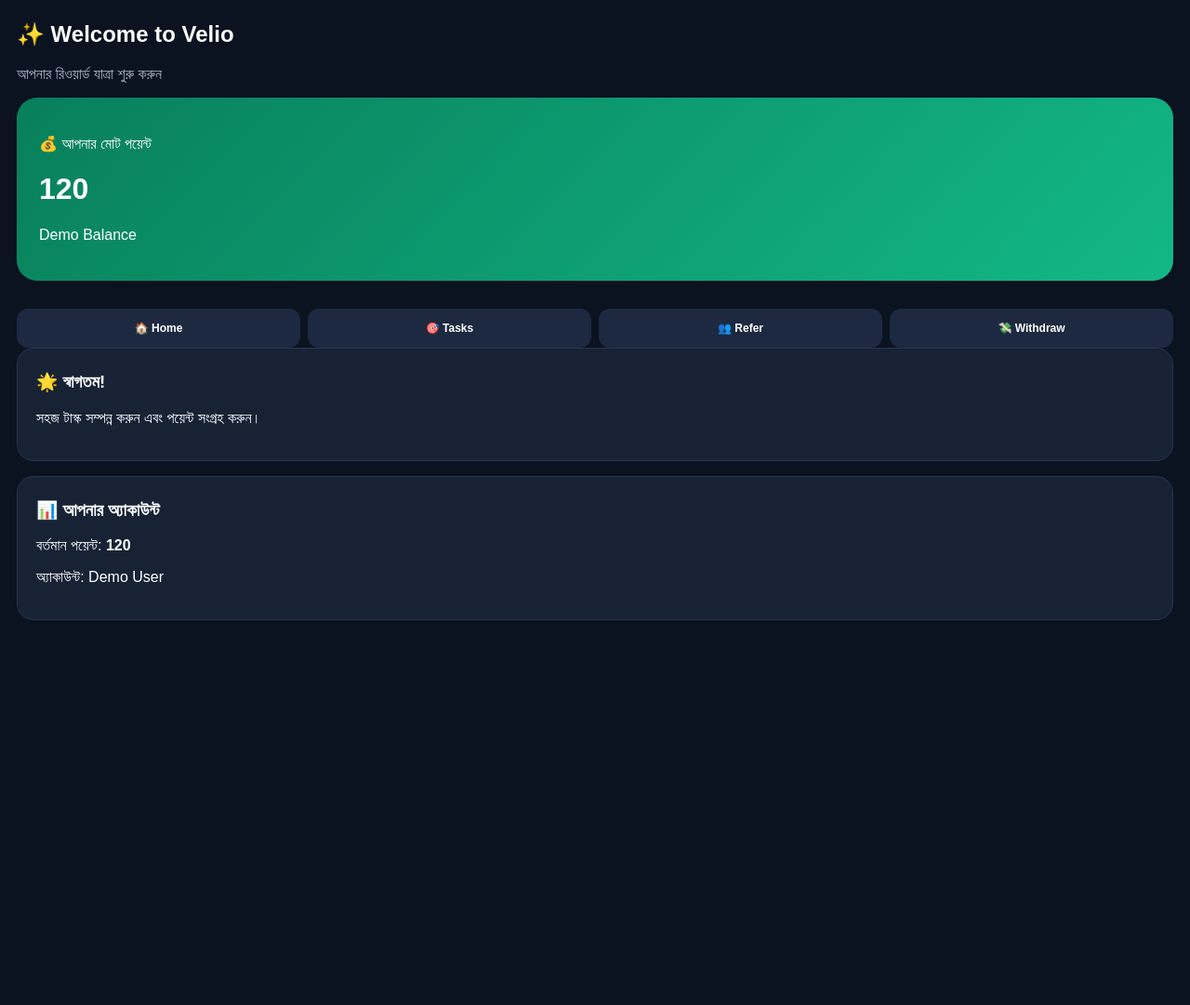
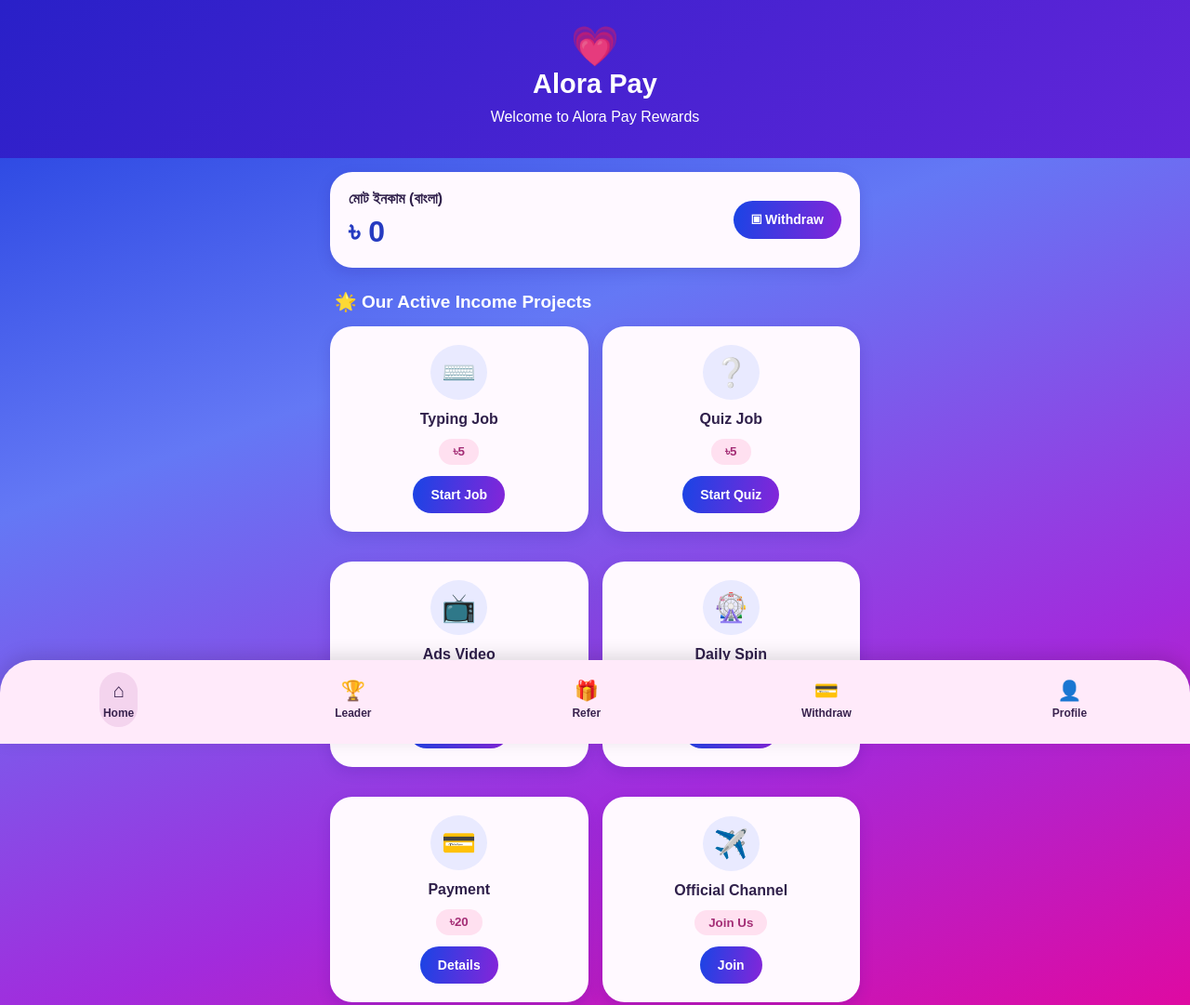
Before and after one commit to alorapay/Mini-App, a plain HTML site: page index.html in a window 1280 px wide. Shown: the top 1081 px of the page at 93% size. Before the commit the page ends 800 px from the top, so only its background shows below. Drawn offline with Linux system fonts and the light colour scheme.

Commit message:
Update index.html

```diff
--- a/index.html
+++ b/index.html
@@ -1,128 +1,223 @@
+
 <!DOCTYPE html>
 <html lang="bn">
 <head>
 <meta charset="UTF-8">
 <meta name="viewport" content="width=device-width, initial-scale=1.0">
-<title>Mini App</title>
+<title>Alora Pay</title>
 <style>
 *{box-sizing:border-box}
 body{
- margin:0;background:#0b1220;color:#fff;
- font-family:Arial,sans-serif;padding:18px;
+ margin:0;font-family:Arial,sans-serif;color:#30204b;
+ background:linear-gradient(160deg,#1837dc,#6478f5,#a22bdc,#f00091);
+ min-height:100vh;padding-bottom:95px;
 }
+header{
+ text-align:center;padding:25px 15px 35px;
+ color:white;background:linear-gradient(140deg,#2920c8,#6325d9);
+}
+header h1{margin:0;font-size:29px}
+header p{margin:10px 0 0}
+.container{padding:15px;max-width:600px;margin:auto}
 .card{
- background:#172235;border:1px solid #263650;
- border-radius:18px;padding:20px;margin-bottom:16px;
+ background:#fff9ff;border-radius:24px;
+ padding:20px;margin-bottom:17px;
+ box-shadow:0 5px 15px #24108025;
 }
 .balance{
- background:linear-gradient(135deg,#087f5b,#13b887);
- border-radius:22px;padding:24px;margin-bottom:20px;
+ display:flex;align-items:center;justify-content:space-between;
+ gap:10px;
 }
+.amount{font-size:32px;font-weight:bold;color:#263bc1;margin-top:8px}
 button{
- background:#12b981;color:#fff;border:0;
- padding:14px;border-radius:12px;font-weight:bold;
- width:100%;margin-top:10px;
+ border:0;border-radius:30px;padding:12px 19px;
+ background:linear-gradient(100deg,#1944e5,#8525d9);
+ color:white;font-weight:bold;font-size:14px;
 }
-.nav{
- display:grid;grid-template-columns:repeat(4,1fr);
- gap:8px;margin-top:18px;
+h3{margin:5px 0 17px}
+.section-title{color:white;font-size:19px;margin:25px 5px 15px}
+.grid{
+ display:grid;grid-template-columns:1fr 1fr;gap:15px;
 }
-.nav button{background:#1c2940;font-size:12px}
-h2,h3{margin-top:5px}
-.small{color:#aab7ca}
+.task{
+ text-align:center;min-height:150px;
+ display:flex;flex-direction:column;align-items:center;
+ justify-content:center;gap:12px;
+}
+.task .emoji{font-size:30px;background:#e9eaff;padding:12px;border-radius:50%}
+.task small{
+ background:#ffe0f0;color:#a42d75;padding:6px 15px;
+ border-radius:20px;font-weight:bold;
+}
 .page{display:none}
 .page.active{display:block}
+.bottom{
+ position:fixed;bottom:0;left:0;width:100%;
+ background:#ffeafa;border-radius:35px 35px 0 0;
+ display:flex;justify-content:space-around;
+ padding:13px 3px 18px;box-shadow:0 -5px 20px #0002;
+}
+.bottom button{
+ background:transparent;color:#39234e;
+ padding:8px 4px;font-size:12px;
+ display:flex;flex-direction:column;gap:5px;align-items:center;
+}
+.bottom button.active{background:#f4d4ee;border-radius:25px}
+.bottom span{font-size:21px}
 input{
- width:100%;padding:14px;border-radius:10px;
- border:1px solid #34445e;background:#0d1728;
- color:white;margin-top:10px;
+ width:100%;padding:14px;border:1px solid #ddd;
+ border-radius:14px;margin:10px 0;font-size:15px;
 }
+.info{text-align:center;color:#786a86;font-size:13px}
 </style>
 </head>
 <body>
 
-<h2>✨ Welcome to Velio</h2>
-<p class="small">আপনার রিওয়ার্ড যাত্রা শুরু করুন</p>
+<header>
+ <div style="font-size:42px">💗</div>
+ <h1>Alora Pay</h1>
+ <p>Welcome to Alora Pay Rewards</p>
+</header>
 
-<div class="balance">
-<p>💰 আপনার মোট পয়েন্ট</p>
-<h1 id="bal">120</h1>
-<p>Demo Balance</p>
+<div class="container">
+
+<div class="card balance">
+ <div>
+  <b>মোট ইনকাম (বাংলা)</b>
+  <div class="amount">৳ <span id="balance">0</span></div>
  </div>
-
-<div class="nav">
-<button onclick="show('home')">🏠 Home</button>
-<button onclick="show('tasks')">🎯 Tasks</button>
-<button onclick="show('refer')">👥 Refer</button>
-<button onclick="show('withdraw')">💸 Withdraw</button>
+ <button onclick="showPage('withdraw')">▣ Withdraw</button>
 </div>
 
 <div id="home" class="page active">
-<div class="card">
-<h3>🌟 স্বাগতম!</h3>
-<p>সহজ টাস্ক সম্পন্ন করুন এবং পয়েন্ট সংগ্রহ করুন।</p>
+ <h3 class="section-title">🌟 Our Active Income Projects</h3>
+ <div class="grid">
+  <div class="card task">
+   <div class="emoji">⌨️</div>
+   <b>Typing Job</b>
+   <small>৳5</small>
+   <button onclick="task('Typing Job',5)">Start Job</button>
   </div>
-<div class="card">
-<h3>📊 আপনার অ্যাকাউন্ট</h3>
-<p>বর্তমান পয়েন্ট: <b id="bal2">120</b></p>
-<p>অ্যাকাউন্ট: Demo User</p>
+  <div class="card task">
+   <div class="emoji">❔</div>
+   <b>Quiz Job</b>
+   <small>৳5</small>
+   <button onclick="task('Quiz Job',5)">Start Quiz</button>
+  </div>
+  <div class="card task">
+   <div class="emoji">📺</div>
+   <b>Ads Video</b>
+   <small>৳10</small>
+   <button onclick="task('Ads Video',10)">Watch Ads</button>
+  </div>
+  <div class="card task">
+   <div class="emoji">🎡</div>
+   <b>Daily Spin</b>
+   <small>৳20-300</small>
+   <button onclick="spin()">Spin Now</button>
+  </div>
+  <div class="card task">
+   <div class="emoji">💳</div>
+   <b>Payment</b>
+   <small>৳20</small>
+   <button onclick="alert('Payment information coming soon')">Details</button>
+  </div>
+  <div class="card task">
+   <div class="emoji">✈️</div>
+   <b>Official Channel</b>
+   <small>Join Us</small>
+   <button onclick="alert('Official channel link coming soon')">Join</button>
+  </div>
  </div>
 </div>
 
-<div id="tasks" class="page">
+<div id="leader" class="page">
+ <h3 class="section-title">🏆 Leaderboard</h3>
  <div class="card">
-<h3>🎯 Daily Task</h3>
-<p>এই Demo Task সম্পন্ন করে পয়েন্ট সংগ্রহ করুন।</p>
-<button onclick="task(this)">Task Complete +10</button>
-</div>
-<div class="card">
-<h3>📌 Special Task</h3>
-<p>Demo task reward: 20 points</p>
-<button onclick="task(this,20)">Complete Task +20</button>
+  <h3>Top Earners</h3>
+  <p>🥇 1. Coming Soon</p>
+  <p>🥈 2. Coming Soon</p>
+  <p>🥉 3. Coming Soon</p>
  </div>
 </div>
 
 <div id="refer" class="page">
+ <h3 class="section-title">🎁 Refer & Earn</h3>
  <div class="card">
-<h3>👥 Refer & Earn</h3>
-<p>বন্ধুদের আমন্ত্রণ জানান।</p>
-<p>Demo Referral Code: <b>VELIO123</b></p>
-<button onclick="copyCode()">📋 কোড কপি করুন</button>
+  <h2>Invite Friends</h2>
+  <p>বন্ধুদের আমন্ত্রণ জানান</p>
+  <input id="refLink" value="Your referral link coming soon" readonly>
+  <button onclick="copyRef()">Copy Link</button>
  </div>
 </div>
 
 <div id="withdraw" class="page">
+ <h3 class="section-title">💳 Withdraw</h3>
  <div class="card">
-<h3>💸 Withdraw Request</h3>
-<p class="small">এটি শুধুমাত্র Demo। এখানে বাস্তব টাকা পাঠানো হয় না।</p>
-<input placeholder="আপনার পেমেন্ট নম্বর">
-<input placeholder="টাকার পরিমাণ">
-<button onclick="alert('Demo request submitted!')">Request Withdraw</button>
+  <h2>৳ <span id="withdrawBalance">0</span></h2>
+  <p>Payment Method</p>
+  <select id="method" style="width:100%;padding:14px;border-radius:12px">
+   <option>bKash</option>
+   <option>Nagad</option>
+  </select>
+  <input id="number" placeholder="01XXXXXXXXX">
+  <input id="amount" type="number" placeholder="Withdraw Amount">
+  <button onclick="withdraw()">Submit Request</button>
+  <p class="info">Demo only — real payment is not connected.</p>
  </div>
 </div>
 
+<div id="profile" class="page">
+ <h3 class="section-title">👤 My Profile</h3>
+ <div class="card">
+  <h2>Welcome to Alora Pay 💗</h2>
+  <p>Username: Alora User</p>
+  <p>Total Balance: ৳ <span id="profileBalance">0</span></p>
+ </div>
+</div>
+
+</div>
+
+<nav class="bottom">
+ <button class="active" onclick="showPage('home',this)"><span>⌂</span>Home</button>
+ <button onclick="showPage('leader',this)"><span>🏆</span>Leader</button>
+ <button onclick="showPage('refer',this)"><span>🎁</span>Refer</button>
+ <button onclick="showPage('withdraw',this)"><span>💳</span>Withdraw</button>
+ <button onclick="showPage('profile',this)"><span>👤</span>Profile</button>
+</nav>
+
 <script>
-let balance=120;
+let balance=0;
 
-function show(id){
+function update(){
+ document.getElementById('balance').textContent=balance;
+ document.getElementById('withdrawBalance').textContent=balance;
+ document.getElementById('profileBalance').textContent=balance;
+}
+
+function showPage(id,btn){
  document.querySelectorAll('.page').forEach(p=>p.classList.remove('active'));
  document.getElementById(id).classList.add('active');
+ document.querySelectorAll('.bottom button').forEach(b=>b.classList.remove('active'));
+ if(btn) btn.classList.add('active');
+ else document.querySelectorAll('.bottom button')[3].classList.add('active');
 }
 
-function task(btn,amount=10){
- if(btn.disabled)return;
- balance+=amount;
- document.getElementById('bal').innerText=balance;
- document.getElementById('bal2').innerText=balance;
- btn.innerText="Completed ✓";
- btn.disabled=true;
+function task(name,points){
+ alert(name+' is a demo task. Real earning is not enabled.');
 }
 
-function copyCode(){
- navigator.clipboard.writeText("VELIO123");
- alert("Referral code copied!");
+function spin(){
+ alert('Daily Spin demo. Real rewards are not enabled.');
+}
+
+function copyRef(){
+ alert('Referral link will be added after Telegram Bot setup.');
+}
+
+function withdraw(){
+ alert('Withdrawal is not connected yet. This is a demo interface.');
 }
 </script>
-
 </body>
 </html>
```
Lines whose indentation alone changed are shown as unchanged.
